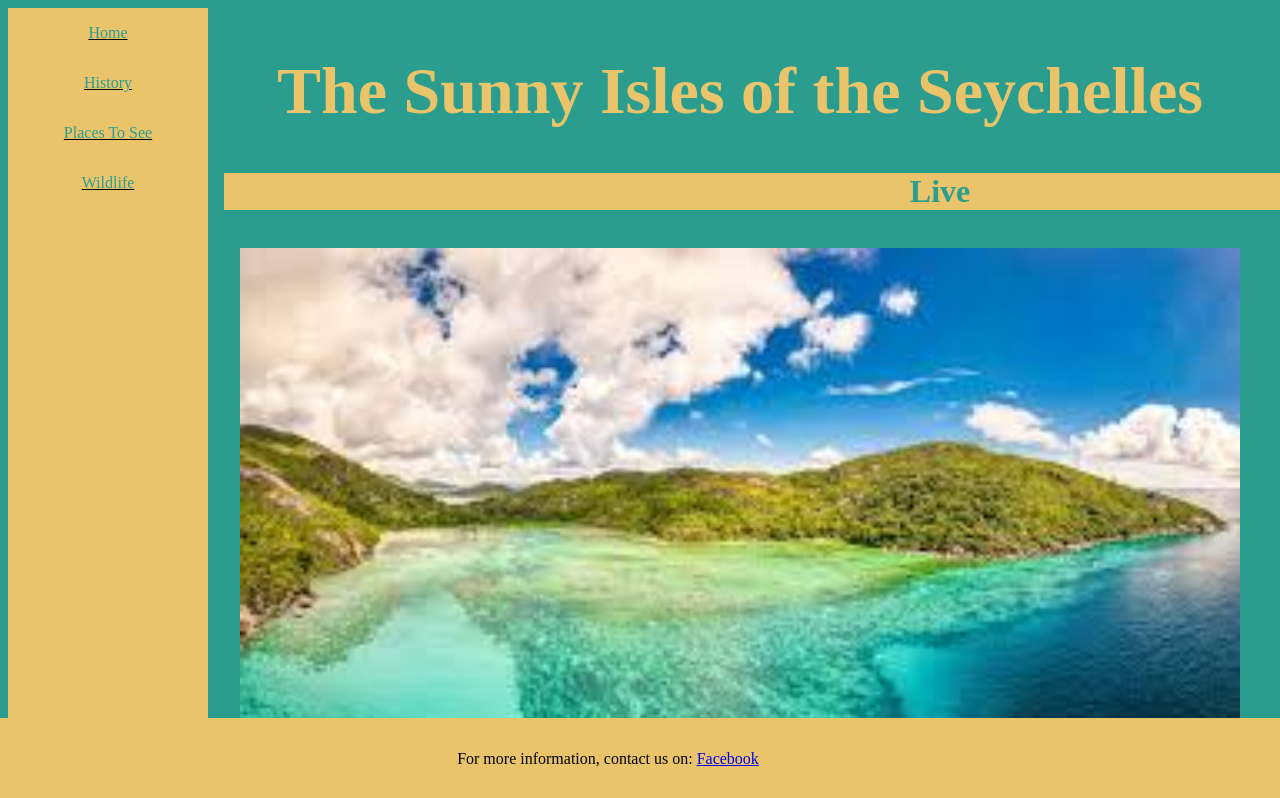
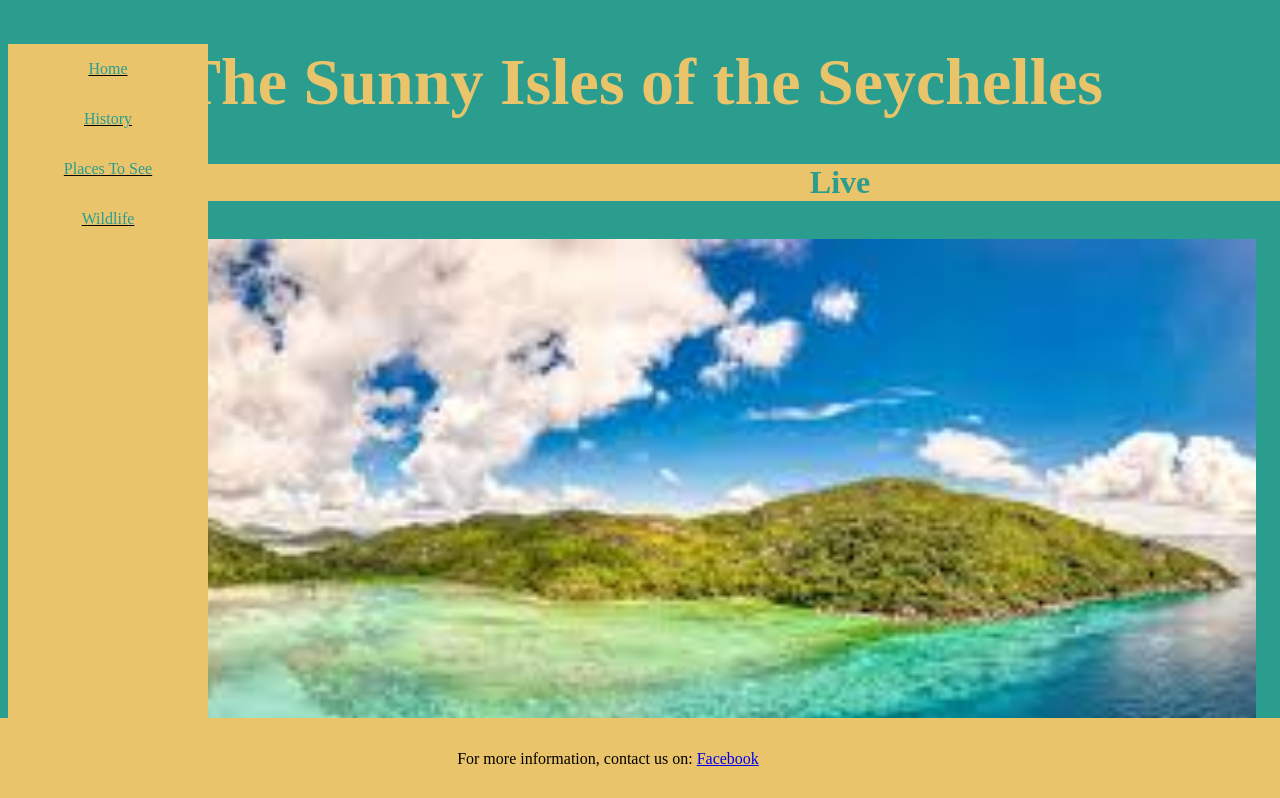
Before and after one commit to s-albertantwi19/First-Milestone-Project, a plain HTML site: page html/index.html in a window 1280 px wide. Shown: the top 798 px of the page. Drawn offline with Linux system fonts and the light colour scheme; a web font is replaced by a local one.

Commit message:
reverted back to no margin for testing

```diff
--- a/styles.css
+++ b/styles.css
@@ -58,7 +58,7 @@ nav > a:hover{
     }
 }
 
-div.wholepage{
+section.wholepage{
     margin-left: 200px; /* to allow for sidebar */
     padding: 1px 16px;
     height: 100%;
```
